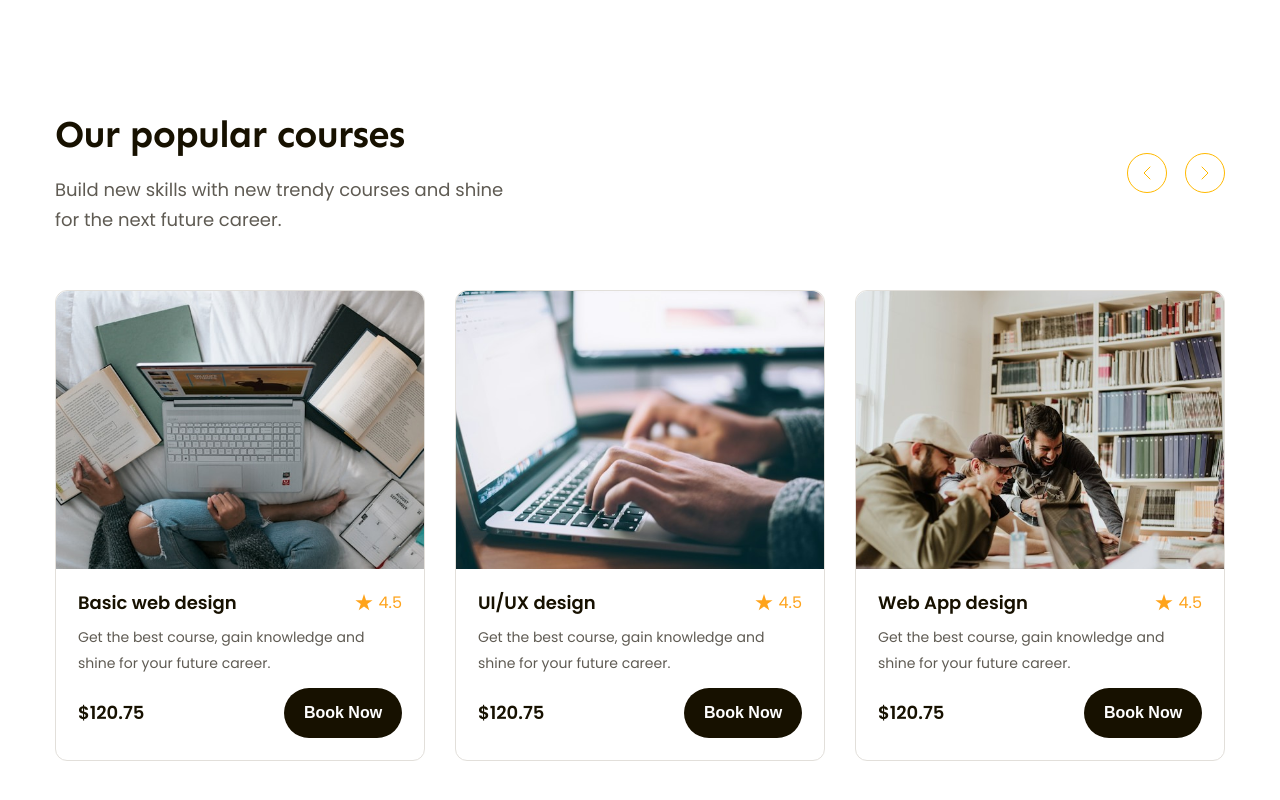
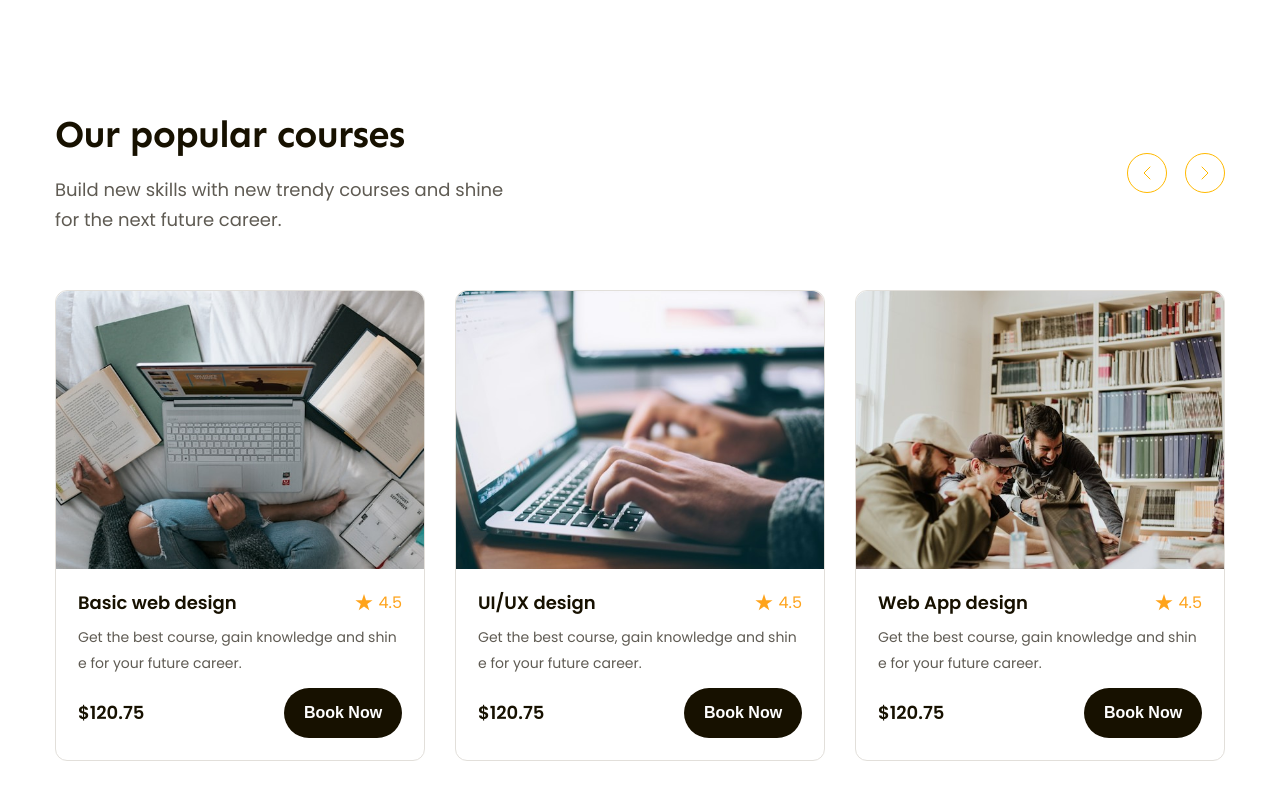
Before and after one commit to Eirene961/Test, a plain HTML site: page index.html in a window 1280 px wide. Shown: the part 992-1792 px from the top of the page. Drawn offline with Linux system fonts and the light colour scheme.

Commit message:
Popular Optimization

```diff
--- a/assets/css/style.css
+++ b/assets/css/style.css
@@ -54,6 +54,21 @@ a {
   max-width: calc(100% - 48px);
   margin-left: auto;
   margin-right: auto;
+}
+
+.line-clamp {
+  display: -webkit-box;
+  -webkit-line-clamp: var(--line-clamp, 1);
+  -webkit-box-orient: vertical;
+  overflow: hidden;
+}
+
+.line-clamp.line-2 {
+  --line-clamp: 2;
+}
+
+.break-all {
+  word-break: break-all;
 }
 
 /* =============== Header =============== */
@@ -335,6 +350,7 @@ a {
   border-radius: 12px;
   border: 1px solid #e2dfda;
   background: #fff;
+  flex: 1;
 }
 
 .popular .course-item:hover {
--- a/index.html
+++ b/index.html
@@ -188,13 +188,17 @@
               /></a>
               <div class="info">
                 <div class="head">
-                  <h3 class="title"><a href="#!">Basic web design</a></h3>
+                  <h3 class="title">
+                    <a href="#!" class="line-clamp break-all"
+                      >Basic web design</a
+                    >
+                  </h3>
                   <div class="rating">
                     <img src="./assets/icon/star.svg" alt="" class="star" />
                     <span class="value">4.5</span>
                   </div>
                 </div>
-                <p class="desc">
+                <p class="desc line-clamp line-2 break-all">
                   Get the best course, gain knowledge and shine for your future
                   career.
                 </p>
@@ -215,13 +219,15 @@
               /></a>
               <div class="info">
                 <div class="head">
-                  <h3 class="title"><a href="#!">UI/UX design</a></h3>
+                  <h3 class="title">
+                    <a href="#!" class="line-clamp break-all">UI/UX design</a>
+                  </h3>
                   <div class="rating">
                     <img src="./assets/icon/star.svg" alt="" class="star" />
                     <span class="value">4.5</span>
                   </div>
                 </div>
-                <p class="desc">
+                <p class="desc line-clamp line-2 break-all">
                   Get the best course, gain knowledge and shine for your future
                   career.
                 </p>
@@ -242,13 +248,15 @@
               /></a>
               <div class="info">
                 <div class="head">
-                  <h3 class="title"><a href="#!">Web App design</a></h3>
+                  <h3 class="title">
+                    <a href="#!" class="line-clamp break-all">Web App design</a>
+                  </h3>
                   <div class="rating">
                     <img src="./assets/icon/star.svg" alt="" class="star" />
                     <span class="value">4.5</span>
                   </div>
                 </div>
-                <p class="desc">
+                <p class="desc line-clamp line-2 break-all">
                   Get the best course, gain knowledge and shine for your future
                   career.
                 </p>
```
